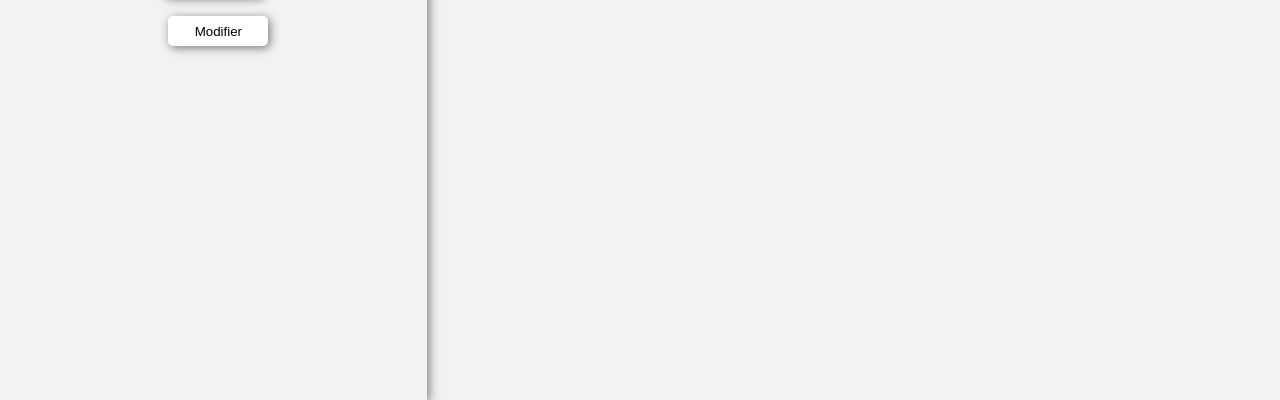
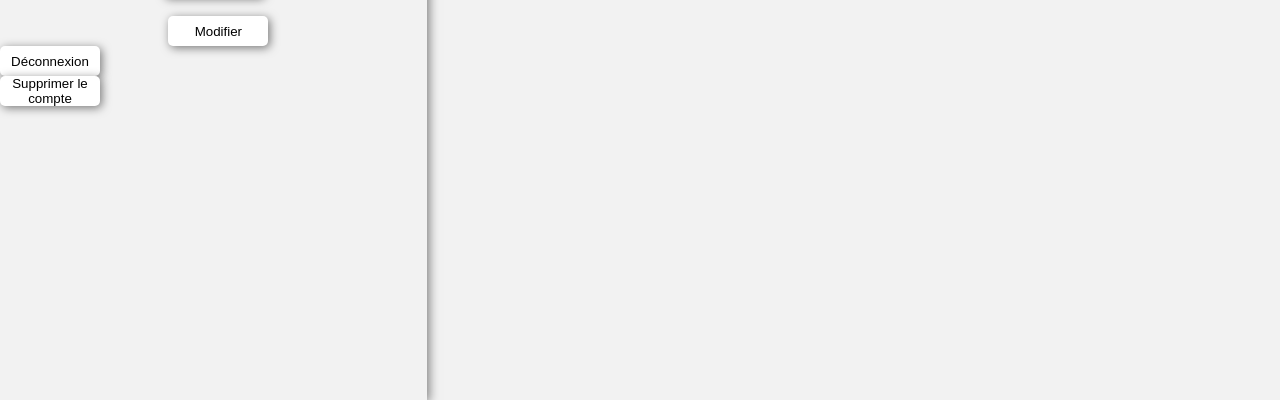
Before and after one commit to Pl83/Node.js-A2.1-B-cats, a plain HTML site: page front/profile.html in a window 1280 px wide. Shown: the part 400-800 px from the top of the page. Drawn offline with Linux system fonts and the light colour scheme; no server answers.

Commit message:
fix page profile

```diff
--- a/front/profile.html
+++ b/front/profile.html
@@ -30,12 +30,12 @@
 </header>
 <main>
     <div class="profile">
-    <h1>Profile</h1>
+        <h1>Profile</h1>
         <div class="img">
 
-        <img id="Pimg">
-        <br>
-        <button onclick="seeform(1)">Modifier</button>
+            <img id="Pimg">
+            <br>
+            <button onclick="seeform(1)">Modifier</button>
         </div>
         <form method="post" id="pokemon">
             <input type="text" name="changepoke" id="Nimg">
@@ -46,7 +46,7 @@
         <div>
 
 
-        <h3 id="Pprenom"> Mon prenom</h3>
+            <h3 id="Pprenom"> Mon prenom</h3>
 
             <button onclick="seeform(3)">Modifier</button>
 
@@ -55,14 +55,17 @@
             <input type="text" name="changeprenom" id="Nprenom">
             <input type="submit" name="submit" id="3" onclick="sendform(3)">
         </form>
+        <button onclick="btn()">Déconnexion</button>
+        <button onclick="deletes()">Supprimer le compte</button>
     </div>
+
     <div class="getTeam">
 
     </div>
 
 </main>
 <footer></footer>
-
+<script src="http://localhost:3000/logout/"></script>
 <script src="script/profile.js"></script>
 </body>
 </html>
```
